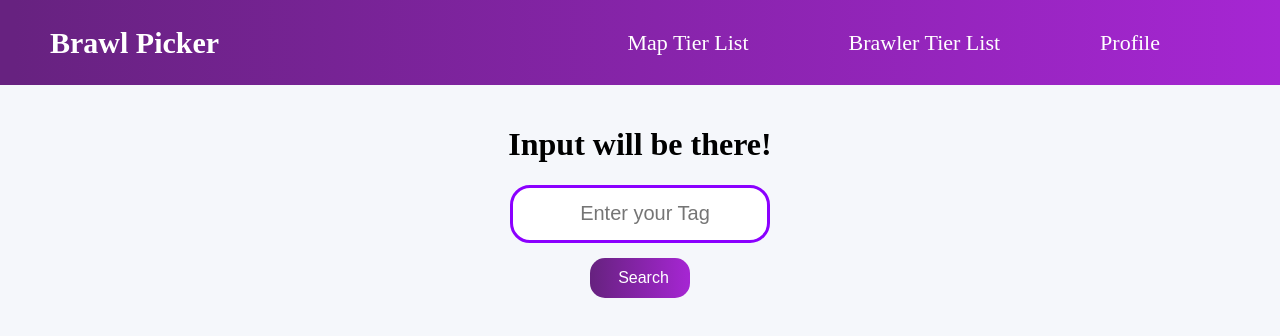
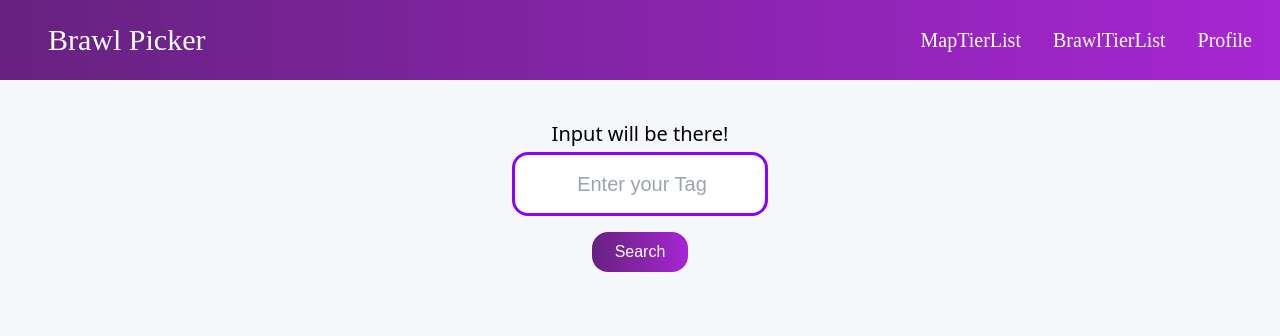
Before and after one commit to Timhok0217/Brawl-Picker, a React (Create React App) app in the folder front-brawl-picker/: page / in a window 1280 px wide. Shown: the top 336 px of the page. Built offline with nearby package versions, Linux system fonts and the light colour scheme; no server answers.

Commit message:
Global update front

```diff
--- /dev/null
+++ b/front-brawl-picker/postcss.config.js
@@ -0,0 +1,6 @@
+module.exports = {
+  plugins: {
+    tailwindcss: {},
+    autoprefixer: {},
+  },
+}
--- a/front-brawl-picker/src/App.js
+++ b/front-brawl-picker/src/App.js
@@ -1,7 +1,11 @@
 import React from "react";
 import axios from "axios";
+import { Route, Routes } from "react-router-dom";
+import Home from "./components/Home";
 import Header from "./components/Header";
-
+import Profile from "./components/Profile";
+import MapTierList from "./components/MapTierList";
+import BrawlTierList from "./components/BrawlTierList";
 
 function App () {
 
@@ -11,10 +15,14 @@
 
     const [show_tag, setShow_tag] = React.useState(false)
 
-
+    const [data, setData] = React.useState(JSON.parse(localStorage.getItem("data_tag")) || {
+        data: {
+            name: ""
+        }
+    })
 
     function Keep_tag (event) {
-        const {name, value, type} = event.target
+        const {name, value} = event.target
         setTag(prev => {
             return{
                 ...prev,
@@ -23,62 +31,72 @@
         })
     }
 
-    const res = e =>{
-        e.preventDefault()
-
-    }
-
     const API_URL = 'http://127.0.0.1:8000/api/'
 
+    //Отпрака тега на backend
     function sendToBack() {
         axios({
             method: 'post',
             url: API_URL,
             data: tag,
         })
-            .then(res => console.log(res))
+            //.then(res => console.log(res))
+            .then(res => setData(res))
             .catch(err => console.error(err))
+        setShow_tag(prev => !prev)
     }
-    const [data,setData] = React.useState({
-        data:''
-    })
 
+    React.useEffect ( () => {
+        localStorage.setItem("data_tag", JSON.stringify(data))
+        //localStorage.clear()
+    }, [data])
+
+
+
+    //Сбор данных с сервера backend
     React.useEffect( () => {
         async function getFromBAck() {
-            console.log('getFromBAck')
-            const response = await axios({
+            await axios({
                 method: 'get',
                 url: API_URL
             })
-                .then(res => console.log(res))
+                .then(res => setData(res))
                 .catch(err => console.error(err))
         }
         getFromBAck()
-    }, [data])
-
-        // axios.post(API_URL, tag)
-        //     .then(function (response) {
-        //         console.log(response);
-        //     })
-        //     .catch(function (error) {
-        //         console.log(error);
-        //     });
-
-    function Take_tag (){
-        setShow_tag(prev => !prev)
-    }
+        console.log(data.data[0])
+        //localStorage.setItem("data_tag", JSON.stringify(data))
+        //console.log("state_from_back:", data)
+    }, [])
 
     return(
         <div>
             <Header />
-            <main>
-                <div className="input_there">
-                    <h1>Input will be there!</h1>
-                    <input className="input_tag" type="text" placeholder="Enter your Tag" name="ent_tag" value={tag.ent_tag} onChange={Keep_tag} />
-                    <button className="btn_tag" onClick={sendToBack} > Search </button>
-                    {show_tag ? <h1>{tag.ent_tag}</h1> : <></>}
-                </div>
-            </main>
+            <Routes>
+                <Route
+                    path="/"
+                    element={
+                        <Home
+                            name={"ent_tag"}
+                            value={tag.ent_tag}
+                            handleChange={Keep_tag}
+                            handleClick={sendToBack}
+                            //data={data.data[0]}
+                        />}
+                />
+                <Route
+                    path="/Profile"
+                    element={<Profile data={data.data[0]} />}
+                />
+                <Route
+                    path="/BrawlTierList"
+                    element={<BrawlTierList/>}
+                />
+                <Route
+                    path="/MapTierList"
+                    element={<MapTierList/>}
+                />
+            </Routes>
         </div>
     )
 }
--- /dev/null
+++ b/front-brawl-picker/src/components/BrawlTierList.js
@@ -0,0 +1,9 @@
+import React from "react";
+
+function BrawlTierList () {
+    return(
+        <h1 className="text-xl font-medium mb-1 text-center">BrawlTierList</h1>
+    )
+}
+
+export default BrawlTierList
--- a/front-brawl-picker/src/components/Header.js
+++ b/front-brawl-picker/src/components/Header.js
@@ -1,17 +1,34 @@
 import React from "react";
+import {Link, useResolvedPath, useMatch} from "react-router-dom"
 
  function Header () {
     return(
         <header className="header_brawl">
             {/* <img src={Troll_face} alt="logo" className="logo_troll"/> */}
-            <h1 className="header_title"> Brawl Picker</h1>
+            <Link to="/" className="header_title"> Brawl Picker</Link>
             <ul className="list_header">
-                <li className="header_Map_Tier_List"> Map Tier List</li>
+                <CustomLink to="/MapTierList" className="MapTierList"> MapTierList </CustomLink>
+                <CustomLink to="/BrawlTierList" className="BrawlerTierList"> BrawlTierList </CustomLink>
+                <CustomLink to="/Profile" className="Profile"> Profile </CustomLink>
+                {/* <li className="header_Map_Tier_List"> Map Tier List</li>
                 <li className="header_Brawler_Tier_List"> Brawler Tier List</li>
-                <li className="header_Profile"> Profile </li>
+                <li className="header_Profile"> Profile </li> */}
             </ul>
         </header>
     )
  }
 
+ function CustomLink ({ to, children, ...props}) {
+    const resolvedPath = useResolvedPath(to)
+    // /price/another -> without end; /price -> with end
+    const isActive = useMatch ({ path: resolvedPath.pathname, end: true })
+    return (
+        <li className={isActive ? "active" : ""}>
+            <Link to={to} {...props}>
+                {children}
+            </Link>
+        </li>
+    )
+ }
+
  export default Header
--- /dev/null
+++ b/front-brawl-picker/src/components/Home.js
@@ -0,0 +1,24 @@
+import React from "react";
+import {Link, useResolvedPath, useMatch} from "react-router-dom";
+
+ function Home ({
+     name,
+     value, handleChange, handleClick,
+     ...props
+
+                }) {
+    return(
+        <main>
+                <div className="input_there">
+                    <h1 className="text-xl font-medium mb-1">Input will be there!</h1>
+                    <input className="input_tag" type="text" placeholder="Enter your Tag" name={name} value={value} onChange={handleChange} />
+                    <Link to="/Profile">
+                        <button className="btn_tag" onClick={handleClick} > Search </button>
+                    </Link>
+
+                </div>
+            </main>
+    )
+ }
+
+ export default Home
--- /dev/null
+++ b/front-brawl-picker/src/components/MapTierList.js
@@ -0,0 +1,9 @@
+import React from "react";
+
+function MapTierList () {
+    return(
+        <h1 className="text-xl font-medium mb-1 text-center">MapTierList</h1>
+    )
+}
+
+export default MapTierList
--- /dev/null
+++ b/front-brawl-picker/src/components/Profile.js
@@ -0,0 +1,9 @@
+import React from "react";
+
+function Profile (props) {
+    return(
+        <h1 className="text-xl font-medium mb-1 text-center">Profile {props.data.name}</h1>
+    )
+}
+
+export default Profile
--- a/front-brawl-picker/src/index.js
+++ b/front-brawl-picker/src/index.js
@@ -1,5 +1,6 @@
 import React from "react";
 import { createRoot } from 'react-dom/client';
+import {BrowserRouter} from "react-router-dom"
 
 import App from "./App"
 
@@ -7,4 +8,10 @@
 
 const container = document.getElementById('root');
 const root = createRoot(container);
-root.render(<App />);
+root.render(
+    <React.StrictMode>
+        <BrowserRouter>
+            <App />
+        </BrowserRouter>
+    </React.StrictMode>
+);
--- a/front-brawl-picker/src/style.css
+++ b/front-brawl-picker/src/style.css
@@ -1,90 +1,115 @@
+@tailwind base;
+@tailwind components;
+@tailwind utilities;
+
 body{
-    margin: 0;
-    background: #F5F7FB;
+    @apply bg-body_bg
 }
 
 .header_brawl{
-    display: flex;
+    @apply flex items-center text-white h-20 px-7;
+    /* display: flex;
     align-items: center;
     color: #FFFFFF;
     height: 45px;
-    padding: 20px;
+    padding: 20px; */
     background: linear-gradient(90deg, #672280 1.18%, #A626D3 100%);
 }
 
 .header_title{
+    @apply font-normal text-3xl leading-6 ml-5 mr-auto text-white;
     font-family: 'Karla';
-    font-style: normal;
+    /* font-style: normal;
     font-size: 30px;
     line-height: 24px;
     margin-left: 30px;
 
     margin-right: auto;
 
-    color: white;
+    color: white; */
 }
 
 .list_header{
-    display: flex;
+    @apply flex justify-center items-center font-normal text-xl  gap-0 md:gap-8;
+    /* display: flex;
     justify-content: center;
     align-items: center;
-    font-family: 'Karla';
     font-style: normal;
     font-size: 22px;
+    gap: 40px;*/
+    font-family: 'Karla';
     list-style-type: none;
+
 }
 
-.header_Map_Tier_List{
-    margin-right: 100px;
+.header_brawl a {
+    text-decoration: none;
+    color: inherit;
 }
 
-.header_Brawler_Tier_List{
-    margin-right: 100px;
+.header_brawl li.active {
+    @apply text-black
 }
 
-.header_Profile{
+.header_brawl li:hover {
+    @apply bg-indigo-500
+}
+
+.MapTierList{
+    @apply invisible text-xs md:visible md:text-xl
+}
+
+.BrawlerTierList{
+    @apply invisible text-xs md:visible md:text-xl
+}
+
+/* .Profile{
     margin-right: 100px;
-}
+} */
 
 
 main {
-    padding: 20px 40px;
+    @apply px-5 py-10
+
 }
 
 .input_there{
-    display: flex;
+    @apply flex flex-col justify-center items-center self-center
+    /* display: flex;
     flex-direction: column;
     justify-content: center;
     align-self: center;
-    align-items: center;
+    align-items: center; */
 }
 
 .input_tag{
+    @apply w-64 h-16 indent-1 text-xl font-medium text-center rounded-2xl border-input_tag border-solid;
     font-family: "Karla", sans-serif;
-    border-radius: 20px;
-    border: 3px solid #8b00ff;
+    border-width: 3px;
+    /* border-radius: 20px;
     text-indent: 10px;
     width: 250px;
     height: 50px;
     font-size: 20px;
     font-style: bold;
 
-    text-align: center;
+    text-align: center; */
 
 }
 
 .btn_tag{
-    margin-top: 15px;
+    @apply  w-24 mt-4 rounded-2xl border-0 text-white cursor-pointer h-10 text-base;
     font-family: "Karla", sans-serif;
+    background: linear-gradient(90deg, #672280 1.18%, #A626D3 100%);
+    /* margin-top: 15px;
     border-radius: 15px;
-    background: linear-gradient(90deg, #672280 1.18%, #A626D3 100%);
     border: none;
     color: #FFFFFF;
     cursor: pointer;
     height: 40px;
     font-size: 16px;
     text-indent: 7px;
-    width: 100px;
+    width: 100px; */
 }
 
 .btn_tag:focus {
--- /dev/null
+++ b/front-brawl-picker/tailwind.config.js
@@ -0,0 +1,25 @@
+/** @type {import('tailwindcss').Config} */
+const colors = require('tailwindcss/colors')
+
+module.exports = {
+  content: [
+    "./src/**/*.{js,jsx,ts,tsx}",
+  ],
+  theme: {
+    colors: {
+      // Настройте свою цветовую палитру здесь
+      'body_bg': '#f5f7fb',
+      'input_tag':"#8b00ff",
+      transparent: 'transparent',
+      current: 'currentColor',
+      black: colors.black,
+      white: colors.white,
+      gray: colors.gray,
+      emerald: colors.emerald,
+      indigo: colors.indigo,
+      yellow: colors.yellow,
+    },
+    extend: {},
+  },
+  plugins: [],
+}
```
Also changed, not shown: front-brawl-picker/package.json (+8 -2 lines), 2 other files (tests, documents, lock files or other folders).
